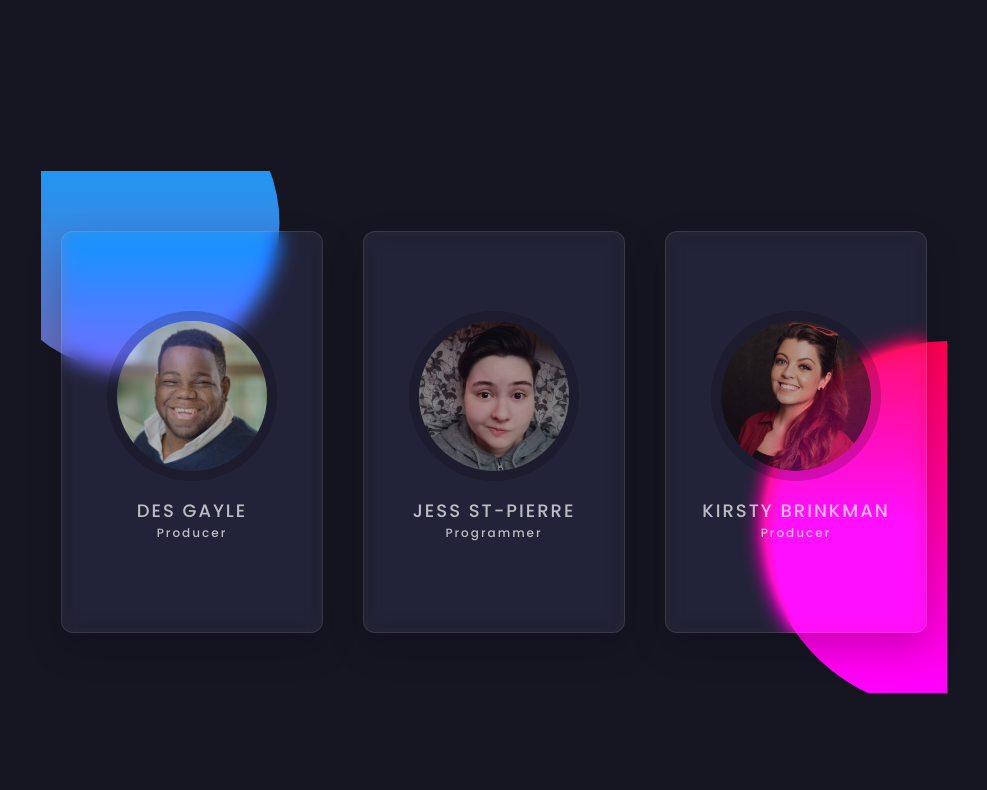
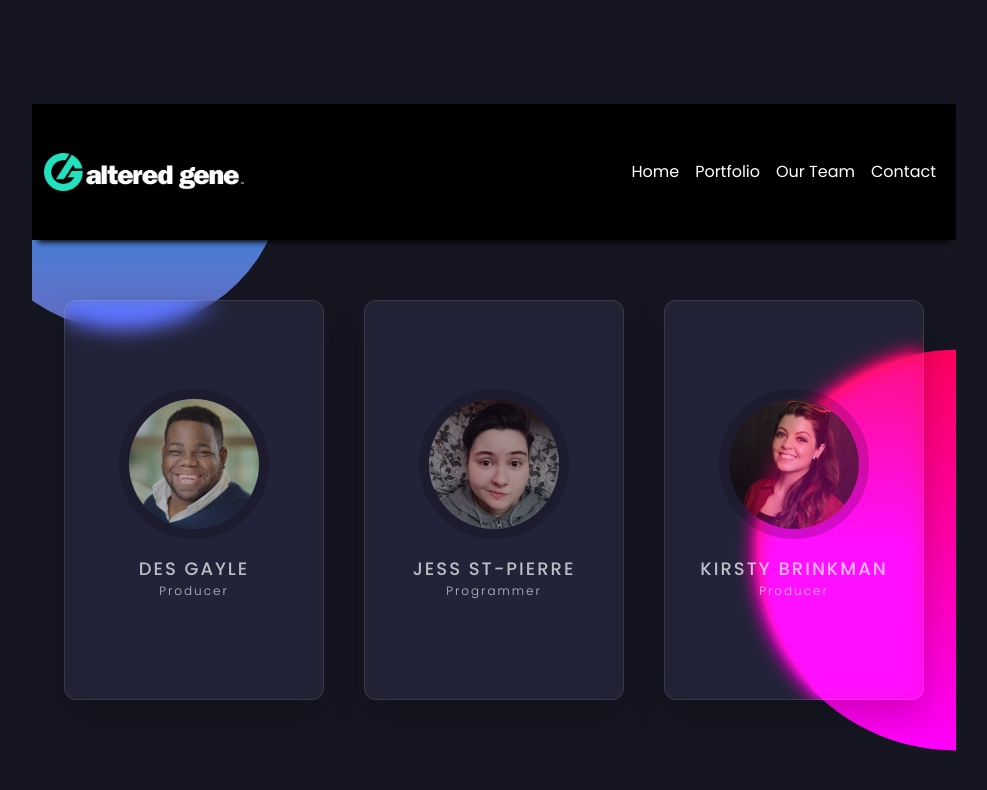
Before and after one commit to dmarquesc/Altered-Gene, a plain HTML site: page team.html in a window 1280 px wide. Shown: the whole page, without its empty margins (146-1133 px from the left). Drawn offline with nearby package versions, Linux system fonts and the light colour scheme.

Commit message:
Team
team update

```diff
--- a/team.css
+++ b/team.css
@@ -6,6 +6,60 @@
     font-family: "Poppins", sans-serif;
 
 }
+
+/*NAV BAR*/
+
+.navbar {
+    min-height: 90px;
+    background-color: black !important;
+   -webkit-box-shadow: 0 8px 6px -6px black;
+   -moz-box-shadow: 0 8px 6px -6px black;
+      box-shadow: 0 8px 6px -6px black;
+      position: relative;
+      z-index: 2;
+      display: flex;
+      justify-content: center;
+      align-items: center;
+      flex-wrap: wrap;
+      margin: 0;
+      top: 0;
+
+  }
+
+
+.navbar {
+    animation: fadeIn 20s;
+    -webkit-animation: fadeIn 15s;
+    -moz-animation: fadeIn 15s;
+    -o-animation: fadeIn 15s;
+    -ms-animation: fadeIn 15s;
+}
+@keyframes fadeIn {
+    0% {opacity: 0;}
+    100% {opacity: 5;}
+}
+
+@-moz-keyframes fadeIn{
+    0% {opacity: 0;}
+    100% {opacity: 5;}
+}
+
+@-webkit-keyframes fadeIn {
+    0% {opacity: 0;}
+    100% {opacity: 5;}
+}
+
+@-o-keyframes fadeIn {
+    0% {opacity: 0;}
+    100% {opacity: 5;}
+}
+
+@-ms-keyframes fadeIn {
+    0% {opacity: 0;}
+    100% {opacity: 5;}
+}
+
+
 
 body {
     display: flex;
--- a/team.html
+++ b/team.html
@@ -1,20 +1,81 @@
 <!DOCTYPE html>
 <html lang="en">
 <head>
+
     <meta charset="UTF-8">
     <meta http-equiv="X-UA-Compatible" content="IE=edge">
     <meta name="viewport" content="width=device-width, initial-scale=1.0">
+    <meta name="author" content="DMarques Coleman">
+
+    <!--Company Description-->
+    <meta name="description" content="Altered Gene is a remote game development studio that loves telling stories.">
+
+    <!--D'Marques Coleman-->
+
+    <link rel="preconnect" href="https://fonts.googleapis.com">
+    <link rel="preconnect" href="https://fonts.gstatic.com" crossorigin>
+
+    <!--Poppins---------------------------------->
+    <link href="https://fonts.googleapis.com/css2?family=Poppins:ital,wght@0,100;0,200;0,300;0,400;0,500;0,600;0,700;0,800;0,900;1,100;1,200;1,300;1,400;1,500;1,600;1,700;1,800;1,900&display=swap" rel="stylesheet">
+
+    <link rel="stylesheet" href="https://cdn.jsdelivr.net/npm/bootstrap@5.1.3/dist/css/bootstrap.min.css" integrity="sha384-1BmE4kWBq78iYhFldvKuhfTAU6auU8tT94WrHftjDbrCEXSU1oBoqyl2QvZ6jIW3" crossorigin="anonymous">
+    <link rel="stylesheet" href="https://cdn.jsdelivr.net/npm/bootstrap-icons@1.5.0/font/bootstrap-icons.css">
+    <link rel="stylesheet" href="team.css">
+
+
+    <title>altered gene</title>
 
     <!--Company Favicon Image-->
     <link rel="icon" href="favicon.ico" type="image/x-icon">
 
+</head>
 
-    <title>Our Team</title>
-    <link rel="stylesheet" href="team.css">
-</head>
 <body>
 
-    <section>
+
+
+<section>
+
+    <nav class="navbar navbar-expand-md navbar-dark bg-dark    sticky-top" id="navbar-spy">
+        <div class="container">
+
+          <div class="flip-logo ">
+            <div class="flip-logo-inner">
+              <div class="flip-logo-front">
+                <a class="navbar-brand flip" href="#">
+                 <img width="200px" src="altered_gene_logo_about.png" alt="altered gene logo">
+                </a>
+              </div >
+          </div>
+        </div>
+
+              <button class="navbar-toggler" type="button" data-bs-toggle="collapse" data-bs-target="#navbarNav" aria-controls="navbarNav" aria-expanded="false" aria-label="Toggle navigation">
+                <span class="navbar-toggler-icon"></span>
+              </button>
+              <div class="collapse navbar-collapse" id="navbarNav">
+                <ul class="navbar-nav ms-auto mb-2 mb-sm-0">
+                  <li class="nav-item"id="mission">
+                    <a class="nav-link active" aria-current="page" href="index.html">Home</a>
+                  </li>
+                  <li class="nav-item" id="skills">
+                    <a class="nav-link active" aria-current="page" href="portfolio.html">Portfolio</a>
+                  </li>
+                  <li class="nav-item" id="inspiration">
+                    <a class="nav-link active" aria-current="page" href="team.html">Our Team</a>
+                  </li>
+                  <li class="nav-item" id="contact">
+                    <a class="nav-link active" aria-current="page" href="contact.html">Contact</a>
+                  </li>
+                </ul>
+              </div>
+
+            </div>
+        </nav>
+
+
+
+
+
         <div class="container">
             <div class="card">
                 <div class="content">
@@ -84,6 +145,10 @@
 
 
 
+
+
+
+
     <script src="https://kit.fontawesome.com/0039669a7d.js" crossorigin="anonymous"></script>
     <script src="team.js"></script>
 
```
Also changed, not shown: portfolio.html (+1 -0 lines).
